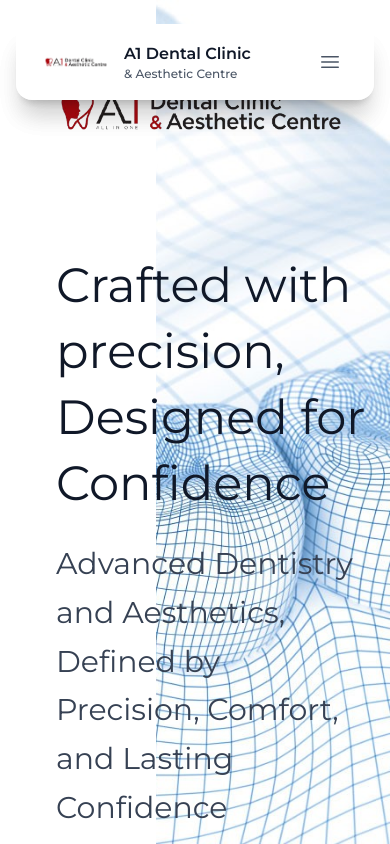
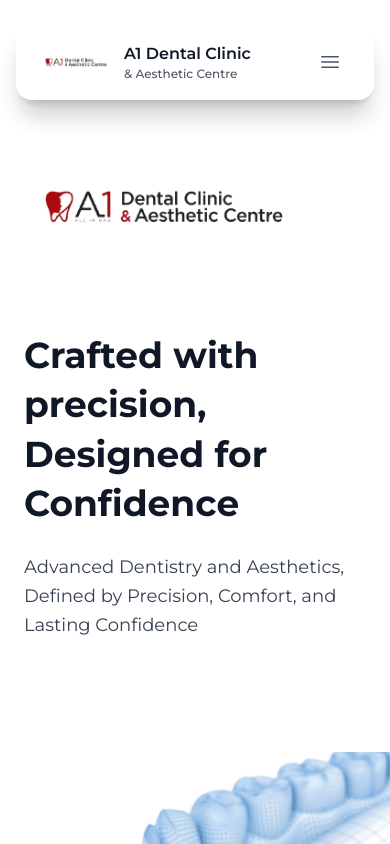
Before and after one commit to muhdyasirr/A1-dental-clinic-, a Next.js app: page / in a window 390 px wide. Shown: the top 844 px of the page. Built offline with nearby package versions, Linux system fonts and the light colour scheme; no server answers; the database is empty.

Commit message:
Fix hero image visibility under navbar on mobile

```diff
--- a/components/Hero.tsx
+++ b/components/Hero.tsx
@@ -4,24 +4,25 @@
 
 export default function Hero() {
   return (
-    <section className="relative h-screen w-full overflow-hidden bg-white">
+    <section className="relative min-h-screen w-full overflow-hidden bg-white flex flex-col lg:block">
 
       {/* RIGHT SIDE HERO IMAGE */}
-      <div className="absolute inset-y-0 right-0 w-[60%]">
+      <div className="relative w-full h-[40vh] mt-28 lg:mt-0 lg:absolute lg:inset-y-0 lg:right-0 lg:w-[60%] lg:h-full order-2 lg:order-none">
         <Image
           src="/hero-main.jpg"
           alt="Dental wireframe"
           fill
           priority
-            className="object-cover object-right"
+          className="object-cover object-center lg:object-right"
         />
       </div>
 
       {/* TOP-LEFT BRANDING */}
-        <div className="relative z-10 max-w-7xl mx-auto px-6 ml-3">
-          <div className="max-w-xl">
+      <div className="relative z-10 max-w-7xl mx-auto px-6 lg:ml-3 pt-4 lg:pt-0 order-1 lg:order-none">
+        <div className="max-w-xl lg:mt-0">
 
           {/* LOGO */}
+          <div className="relative w-full max-w-[280px] md:max-w-[400px] lg:max-w-none mt-24 lg:mt-0">
             <Image
               src="/A1Logo.png"
               alt="A1 Dental Clinic & Aesthetic Centre"
@@ -30,14 +31,15 @@
               priority
               className="object-contain"
             />
+          </div>
 
           {/* MAIN HERO LINE */}
-          <p className="mt-8 ml-5 text-5xl text-gray-900 leading-snug">
+          <p className="mt-8 lg:ml-5 text-4xl md:text-5xl text-gray-900 leading-snug font-bold lg:font-normal">
             Crafted with precision, Designed for Confidence
           </p>
 
           {/* SUB LINE */}
-          <p className="mt-6 ml-5 text-3xl text-gray-700 leading-relaxed">
+          <p className="mt-6 lg:ml-5 text-lg md:text-3xl text-gray-700 leading-relaxed">
             Advanced Dentistry and Aesthetics, Defined by Precision, Comfort,
             and Lasting Confidence
           </p>
```
Lines whose indentation alone changed are shown as unchanged.
